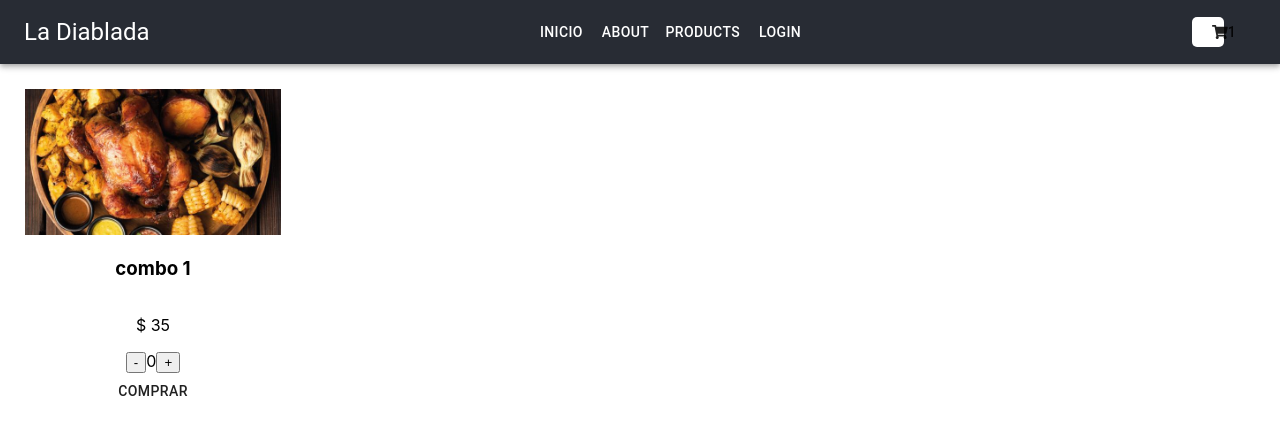
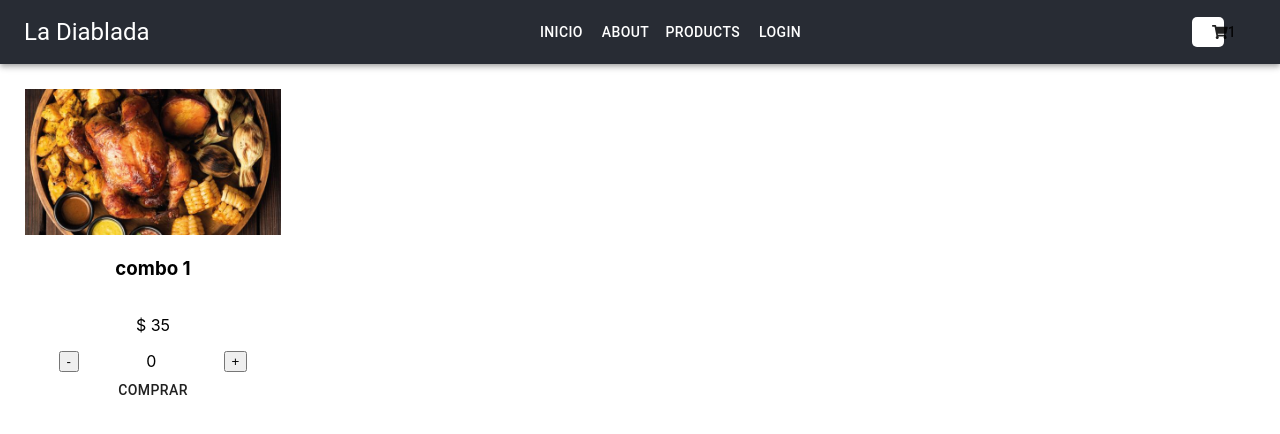
Before and after one commit to jfcattaneo87/ladiablada, a React (Create React App) app: page / in a window 1280 px wide. Shown: the top 434 px of the page. Built offline with nearby package versions, Linux system fonts and the light colour scheme.

Commit message:
agregando estilos a ItemCount

```diff
--- a/src/components/ItemCount/ItemCount.css
+++ b/src/components/ItemCount/ItemCount.css
@@ -1,4 +1,5 @@
 .restas-sumar {
     display: flex;
-    justify-content: space-between;
+    justify-content: space-around;
+    /* background-color: #00000082; */
 }
--- a/src/components/ItemCount/ItemCount.js
+++ b/src/components/ItemCount/ItemCount.js
@@ -1,4 +1,6 @@
+import './ItemCount.css';
 import React,{useState} from "react";
+
 
 export default function ItemCount(props) {
     const [Items, setItems] = useState(0)
```
